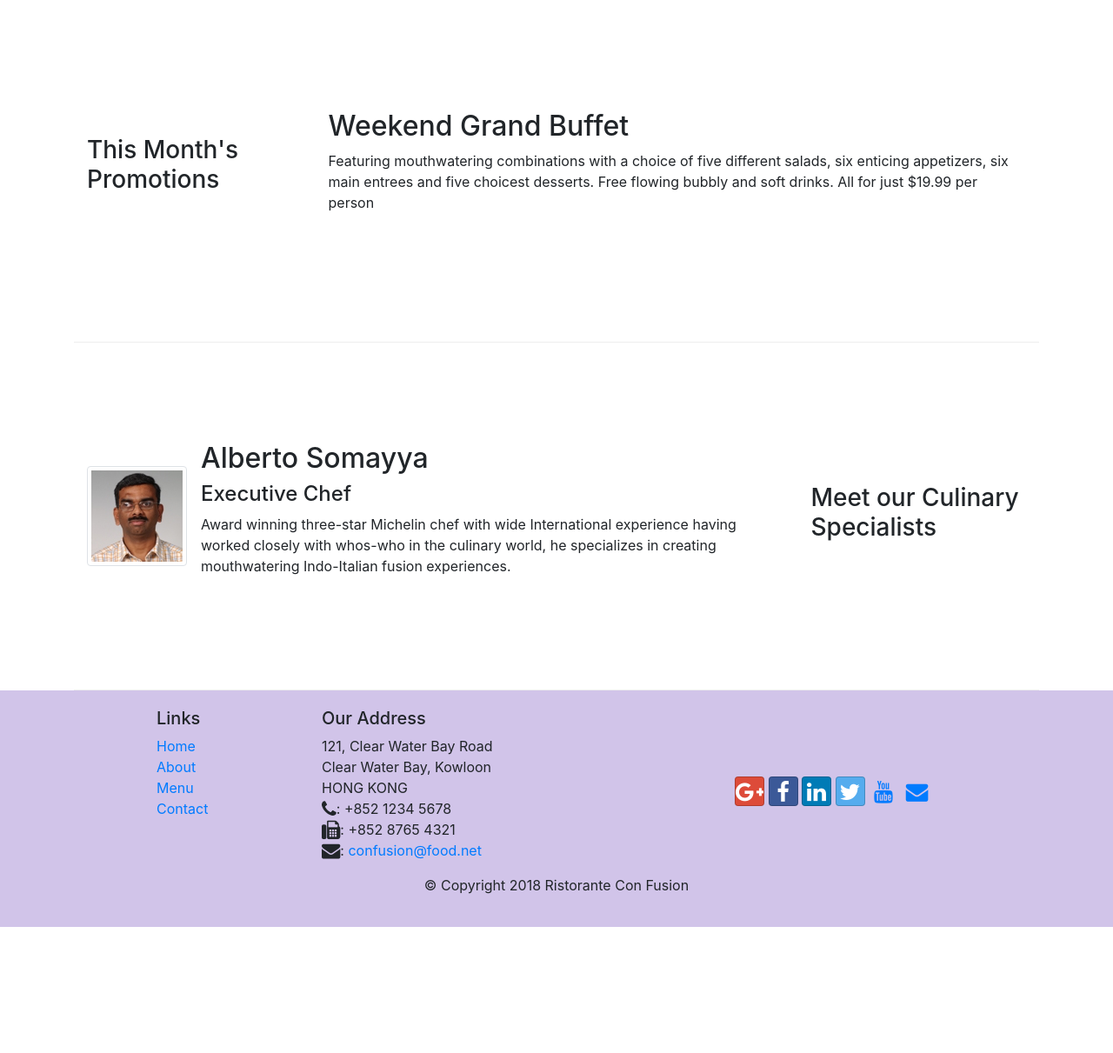
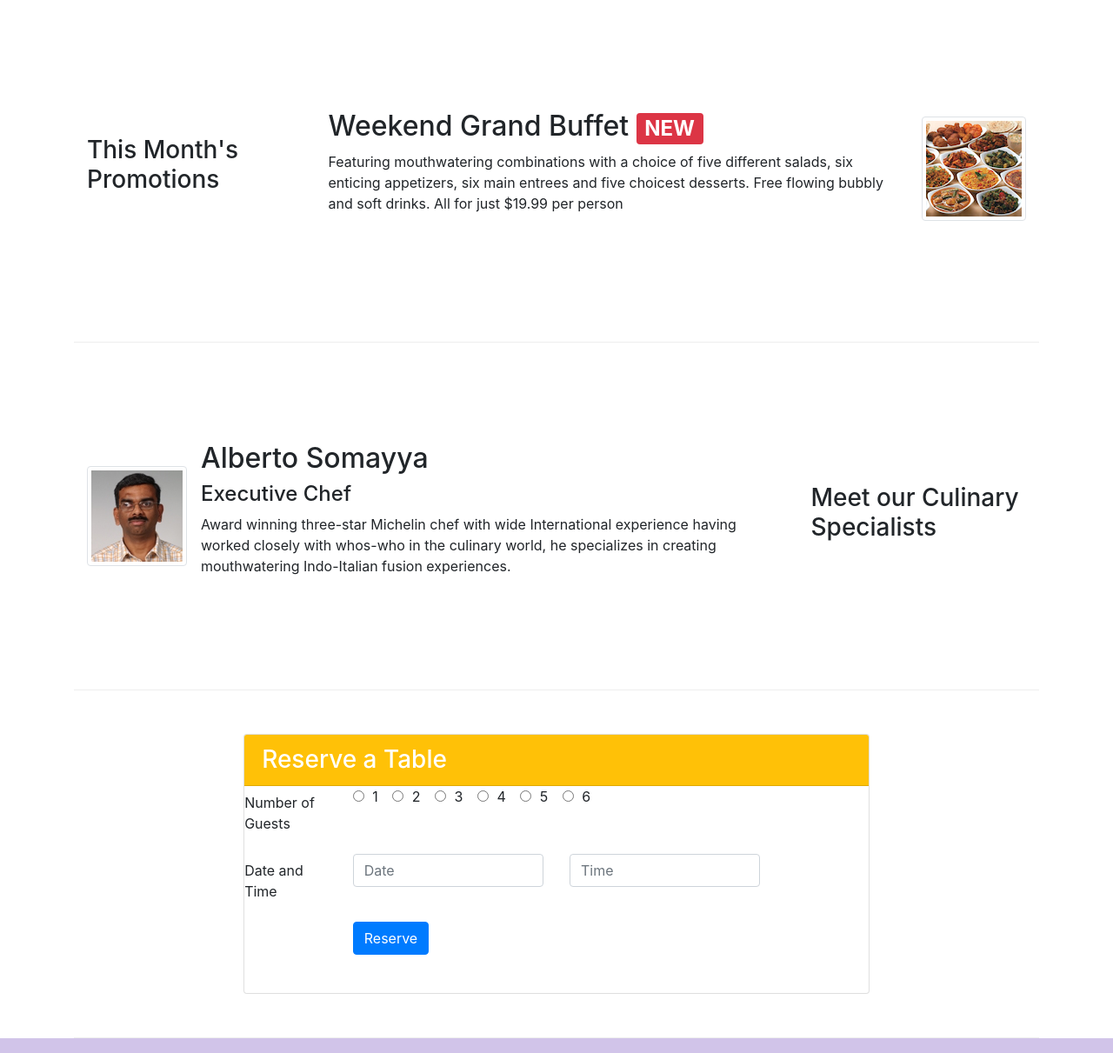
Before and after one commit to bhaskarvemuri18/conFusion, a website: page index.html in a window 1280 px wide. Shown: the part 740-1951 px from the top of the page at 87% size. Before the commit the page ends 1806 px from the top, so only its background shows below. Drawn offline with nearby package versions, Linux system fonts and the light colour scheme.

Commit message:
assignment 2

```diff
--- a/index.html
+++ b/index.html
@@ -44,7 +44,15 @@
                         lipsmacking creations will tickle your culinary senses!</p>
                 </div>
                 <div class="col-12 col-sm align-self-center">
-                    <img src="img/logo.png" class="img-fluid">
+                    <div class="row row-header align-items-center">
+                        <div class="col-sm order-sm-first">
+                            <img src="img/logo.png" class="img-fluid">
+                        </div>
+                        <div class="col-sm order-sm-last">
+                            <a class="btn btn-warning" href="#reservationDiv" role="button">Reserve
+                                Table</a>
+                        </div>
+                    </div>
                 </div>
             </div>
         </div>
@@ -70,14 +78,19 @@
 
 
         <div class="row row-content align-items-center">
-            <div class="col-12 col-sm-4 col-md-3">
+            <div class="col-sm-4 col-md-3">
                 <h3>This Month's Promotions</h3>
             </div>
-            <div class="col col-sm col-md">
-                <h2>Weekend Grand Buffet</h2>
-                <p class="d-none d-sm-block">Featuring mouthwatering combinations with a choice of five different
-                    salads, six enticing appetizers, six main entrees and five choicest desserts. Free flowing bubbly
-                    and soft drinks. All for just $19.99 per person </p>
+            <div class="col-sm col-md flex-last">
+                <div class="media">
+                    <div class="media-body">
+                        <h2 class="mt-0">Weekend Grand Buffet <span class="badge badge-danger">NEW</span></h2>
+                        <p class="d-none d-sm-block">Featuring mouthwatering combinations with a choice of five different
+                            salads, six enticing appetizers, six main entrees and five choicest desserts. Free flowing
+                            bubbly and soft drinks. All for just $19.99 per person </p>
+                    </div>
+                    <img class="d-flex ml-3 img-thumbnail align-self-center" src="img/buffet.png" alt="buffet">
+                </div>
             </div>
         </div>
 
@@ -95,6 +108,83 @@
                             experience having worked closely with whos-who in the culinary world, he specializes in
                             creating mouthwatering Indo-Italian fusion experiences. </p>
                     </div>
+                </div>
+            </div>
+        </div>
+
+        <div class="row row-content justify-content-around" id="reservationDiv">
+            <div class="card">
+                <h3 class="card-header reserve-table bg-warning text-white">
+                    Reserve a Table
+                </h3>
+                <div class="card-block justify-content-center">
+                    <form>
+                        <div class="form-group row">
+                            <label for="guests" class="col-form-label col-sm-2">Number of Guests</label>
+                            <div class="col-10 col-sm">
+                                <div class="form-check form-check-inline">
+                                    <label class="form-check-label">
+                                        <input class="form-check-input" type="radio" name="inlineRadioOptions" id="inlineRadio1"
+                                            value="option1"> 1
+                                    </label>
+                                </div>
+                                <div class="form-check form-check-inline">
+                                    <label class="form-check-label">
+                                        <input class="form-check-input" type="radio" name="inlineRadioOptions" id="inlineRadio2"
+                                            value="option2"> 2
+                                    </label>
+                                </div>
+                                <div class="form-check form-check-inline">
+                                    <label class="form-check-label">
+                                        <input class="form-check-input" type="radio" name="inlineRadioOptions" id="inlineRadio3"
+                                            value="option3"> 3
+                                    </label>
+                                </div>
+                                <div class="form-check form-check-inline">
+                                    <label class="form-check-label">
+                                        <input class="form-check-input" type="radio" name="inlineRadioOptions" id="inlineRadio4"
+                                            value="option4"> 4
+                                    </label>
+                                </div>
+                                <div class="form-check form-check-inline">
+                                    <label class="form-check-label">
+                                        <input class="form-check-input" type="radio" name="inlineRadioOptions" id="inlineRadio5"
+                                            value="option5"> 5
+                                    </label>
+                                </div>
+                                <div class="form-check form-check-inline">
+                                    <label class="form-check-label">
+                                        <input class="form-check-input" type="radio" name="inlineRadioOptions" id="inlineRadio6"
+                                            value="option6"> 6
+                                    </label>
+                                </div>
+                            </div>
+                        </div>
+                        <div class="form-group row">
+                            <label for="dateandtime" class="col-form-label col-sm-2">Date and Time</label>
+                            <div class="col-10 col-sm-4">
+                                <div class="input-group">
+                                    <!-- <div class="input-group-addon">
+                                        <span class="fa fa-calendar"></span>
+                                    </div> -->
+                                    <input type="text" class="form-control" id="date" name="date" placeholder="Date">
+                                </div>
+                            </div>
+                            <div class="col-10 col-sm-4">
+                                <div class="input-group">
+                                    <!-- <div class="input-group-addon">
+                                        <span class="fa fa-clock-o"></span>
+                                    </div> -->
+                                    <input type="text" class="form-control" id="time" name="time" placeholder="Time">
+                                </div>
+                            </div>
+                        </div>
+                        <div class="form-group row">
+                            <div class="offset-md-2 col-md-10">
+                                <button type="submit" class="btn btn-primary">Reserve</button>
+                            </div>
+                        </div>
+                    </form>
                 </div>
             </div>
         </div>
```
